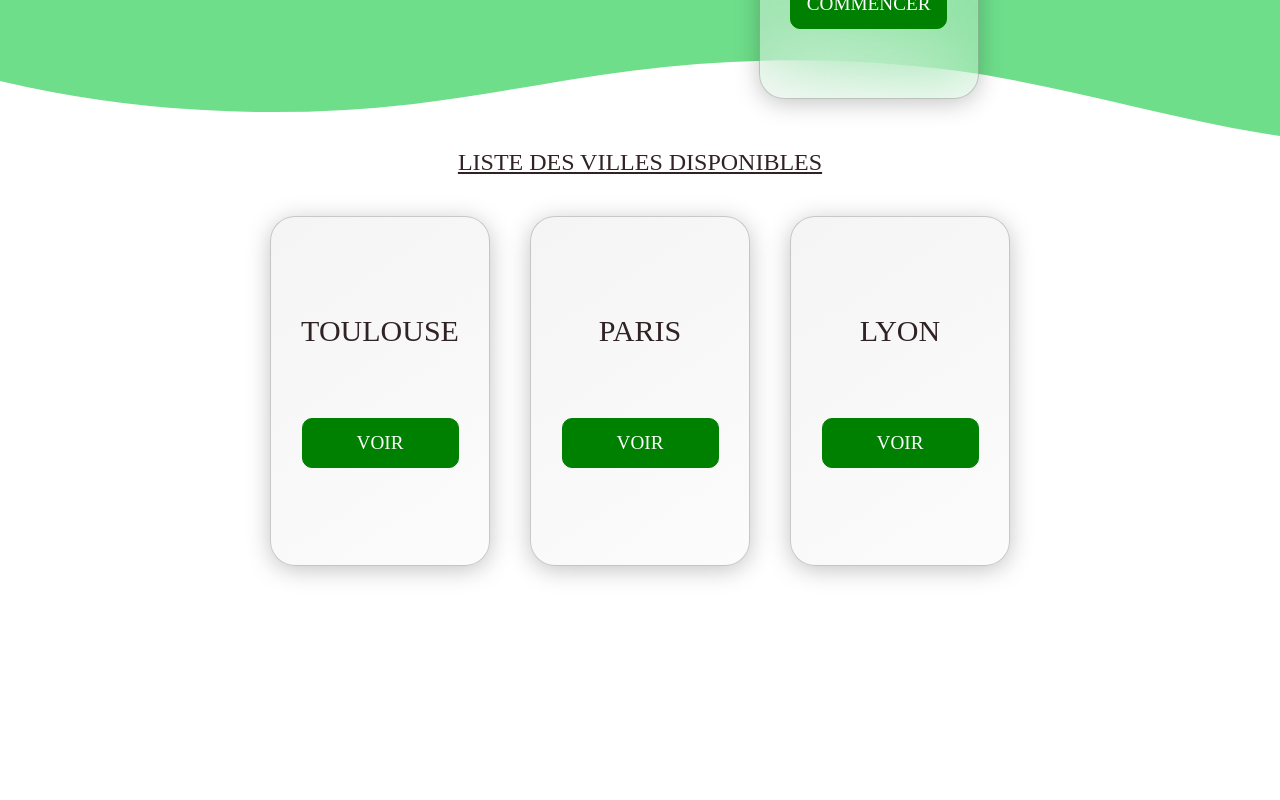
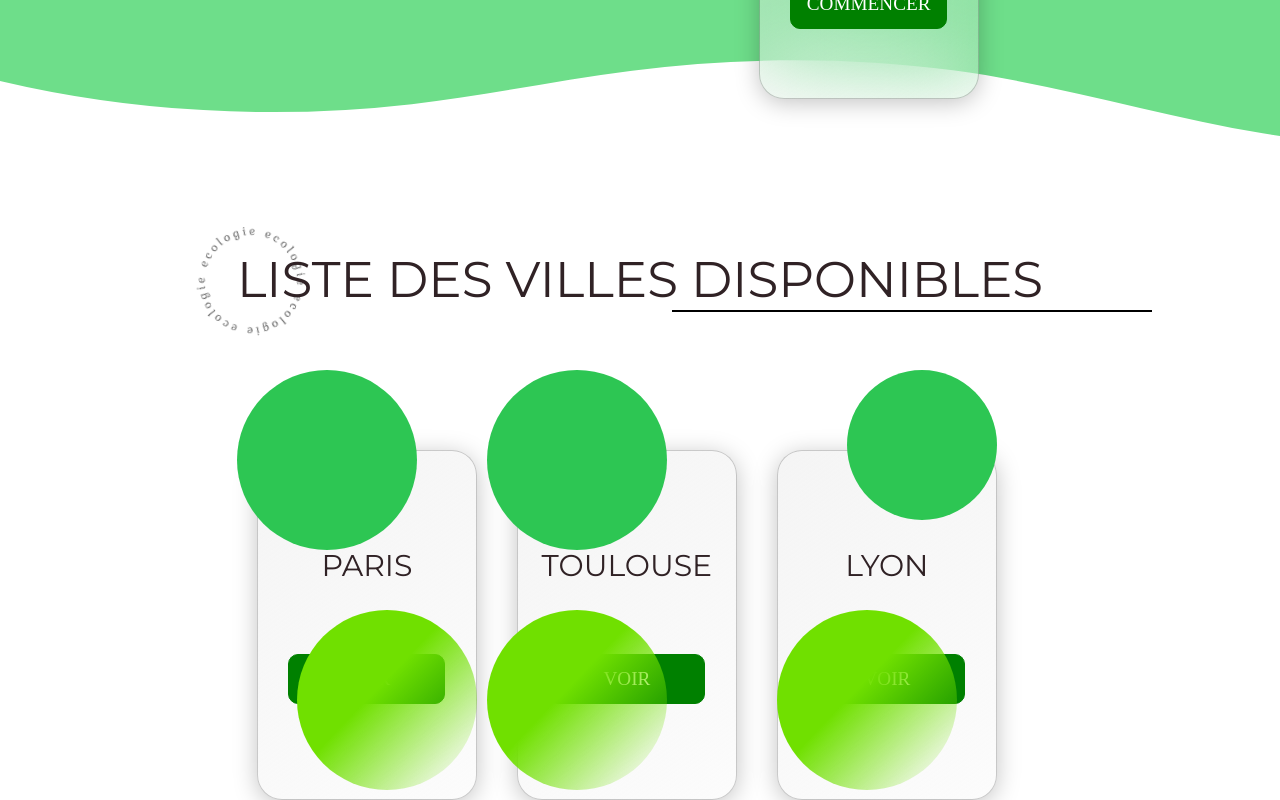
Before and after one commit to YounesBessa/MisterBin, a React (Create React App) app in the folder front.misterbin/: page / in a window 1280 px wide. Shown: the part 352-1152 px from the top of the page. Before the commit the page ends 918 px from the top, so only its background shows below. Built offline with nearby package versions, Linux system fonts and the light colour scheme.

Commit message:
🎨 add new keyframe and assets to the home page

```diff
--- a/front.misterbin/src/components/Home/index.tsx
+++ b/front.misterbin/src/components/Home/index.tsx
@@ -1,5 +1,6 @@
 import React from "react";
 import styled from "styled-components";
+import FeaturedCard from "../FeaturedCard";
 import Card from "../Card";
 import Wave from "../Wave";
 import Image from "../Image";
@@ -17,7 +18,7 @@ const Home: React.FC = () => {
               MisterBin
             </Title>
             <FeaturedCard>
-              <Picture
+              <Recycle
                 src="/static/images/recycle.png"
                 alt="Logo recyclage"
                 width={120}
@@ -30,21 +31,38 @@ const Home: React.FC = () => {
         <Wave />
         <WhiteContainer>
           <BottomWrapper>
-            <SecondTitle>LISTE DES VILLES DISPONIBLES</SecondTitle>
-            <CardContainer>
+            <SecondTitleWrapper>
+            <ImageContainer>
+          <Ecologie
+                src="/static/images/ecologie.svg"
+                alt="Logo recyclage"
+                width={120}
+                height={120}
+              />
+          </ImageContainer>
+            </SecondTitleWrapper>
+            <SecondTitle>
+          LISTE DES VILLES DISPONIBLES</SecondTitle>
+            <CardWrapper>
+              <LeftCardContainer>
               <BottomCard>
-                <CardTitle>TOULOUSE</CardTitle>
+                <CardTitle>PARIS</CardTitle>
                 <Button>VOIR</Button>
               </BottomCard>
+              </LeftCardContainer>
+              <CenterCardContainer>
               <BottomCard>
-              <CardTitle>PARIS</CardTitle>
+              <CardTitle>TOULOUSE</CardTitle>
                 <Button disabled>VOIR</Button>
               </BottomCard>
+              </CenterCardContainer>
+              <RightCardContainer>
               <BottomCard>
               <CardTitle>LYON</CardTitle>
                 <Button disabled>VOIR</Button>
               </BottomCard>
-            </CardContainer>
+              </RightCardContainer>
+            </CardWrapper>
           </BottomWrapper>
         </WhiteContainer>
       </Body>
@@ -84,11 +102,8 @@ align-items: center;
 }
 `;
 
-const FeaturedCard = styled(Card)`
-`;
-
 const Title = styled.h1`
-font-family: "Montserrat-Light";
+margin-top: 100px;
 text-align: center;
 width: 30%;
 font-weight: 400;
@@ -105,35 +120,151 @@ const BottomWrapper = styled.div`
 display: flex;
 justify-content: center;
 flex-direction: column;
+margin-top: 100px;
 `;
+
+const ImageContainer = styled.span`
+z-index: 2;
+position: absolute;
+left: -6%;
+top: -30px;
+z-index: 2;
+animation: InfiniteRotation 20s linear infinite;
+`
+
+const SecondTitleWrapper = styled.div`
+position:relative;
+`
+
 const SecondTitle = styled.h2`
-font-family: "Kurale-Regular";
 text-align: center;
 font-weight: 400;
 margin: 0px;
 padding: 0;
 height: fit-content;
-text-decoration: underline;
+font-size: 50px;
+position: relative;
+z-index: 4;
+::after{
+  position: absolute;
+  content: '';
+  width: 480px;
+  height: 2px;
+  background: black;
+  top: 100%;
+  left: 54%;
+}
 `;
 
-const CardContainer = styled.div`
+const CardWrapper = styled.div`
 display: flex;
 height: fit-content;
 width: 100%;
+margin-top: 100px;
 @media screen and (max-width: 767px) {
 flex-direction: column;
 align-items: center;
 }
-
 `;
 
+const LeftCardContainer = styled.div`
+position: relative;
+::before {
+  position: absolute;
+  content: '';
+  width: 180px;
+  height: 180px;
+  background: #2DC653;
+  z-index: 4;
+  border-radius: 50%;
+  top: -40px;
+}
+::after {
+  position: absolute;
+  content: '';
+  width: 180px;
+  height: 180px;
+  background: linear-gradient(133.74deg, #70E000 44.13%, rgba(0, 128, 0, 0) 93.68%);
+  z-index: 4;
+  border-radius: 50%;
+  bottom: -30px;
+  right: 20px;
+}
+`
+
+const CenterCardContainer = styled.div`
+position: relative;
+::before {
+  position: absolute;
+  content: '';
+  width: 180px;
+  height: 180px;
+  background: #2DC653;
+  z-index: 4;
+  border-radius: 50%;
+  top: -40px;
+  right: 90px;
+}
+::after {
+  position: absolute;
+  content: '';
+  width: 180px;
+  height: 180px;
+  background: linear-gradient(133.74deg, #70E000 44.13%, rgba(0, 128, 0, 0) 93.68%);
+  z-index: 4;
+  border-radius: 50%;
+  bottom: -30px;
+  right: 90px;
+}
+`
+
+const RightCardContainer = styled.div`
+position: relative;
+::before {
+  position: absolute;
+  content: '';
+  width: 150px;
+  height: 150px;
+  background: #2DC653;
+  z-index: 4;
+  border-radius: 50%;
+  top: -40px;
+  right: 20px;
+}
+::after {
+  position: absolute;
+  content: '';
+  width: 180px;
+  height: 180px;
+  background: #70E000;
+  background: linear-gradient(133.74deg, #70E000 44.13%, rgba(0, 128, 0, 0) 93.68%);
+  z-index: 4;
+  border-radius: 50%;
+  bottom: -30px;
+  left: 20px;
+}
+
+`
+
 const BottomCard = styled(Card)`
+position: relative;
+position: relative;
+background: linear-gradient(145.56deg, rgba(238, 238, 238, 0.6) 2.7%, rgba(238, 238, 238, 0.2) 50%);
+border: 1px solid rgba(0, 0, 0, 0.2);
+box-sizing: border-box;
+box-shadow: 0px 4px 24px -1px rgba(0, 0, 0, 0.25);
+backdrop-filter: blur(40px);
 display: flex;
-margin: 0 120px;
+flex-direction: column;
+justify-content: center;
+align-items: center;
+width: 220px;
+height: 350px;
+border-radius: 25px;
+z-index:5;
 `;
 
 const CardTitle = styled.p`
-font-family: "Kurale-Regular";
 text-align: center;
 font-weight: 400;
 font-size: 30px;
@@ -143,19 +274,11 @@ padding: 0;
 height: fit-content;
 `;
 
-const Picture = styled(Image)`
+const Recycle = styled(Image)`
 margin-bottom: 40px;
 `;
 
-// const DisabledButton = styled(Button)`
-//     background-color: grey;
-//     :hover {
-//     background-color: white;
-//     color: grey;
-//     transition: all 0.2s;
-//     border-color: grey;
-//   }
-// `
+const Ecologie = styled(Image)``;
 
 
 export default Home;
```
